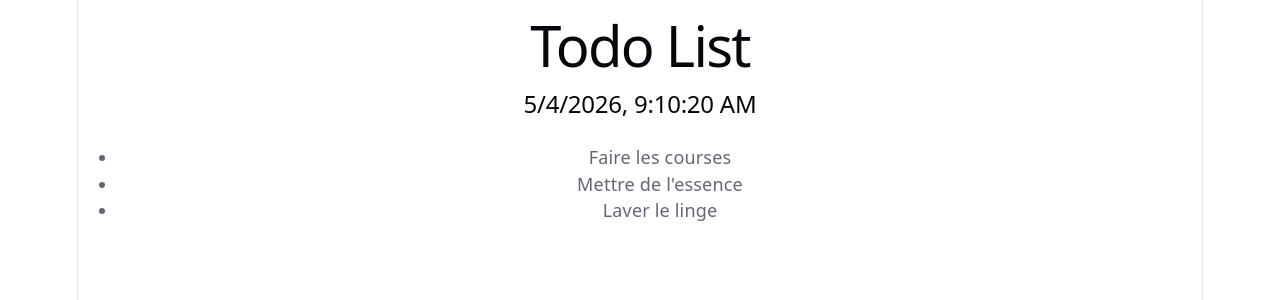
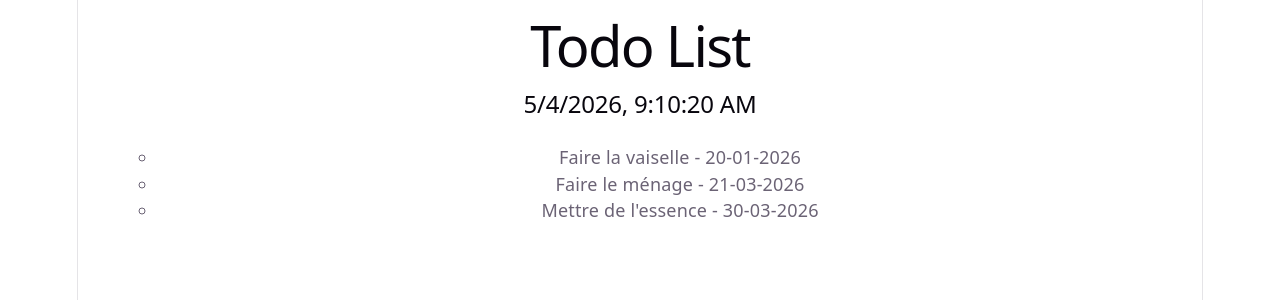
Before and after one commit to underfr/react-ex-1, a React (Vite) app: page / in a window 1280 px wide. Shown: the top 300 px of the page. Built offline with nearby package versions, Linux system fonts and the light colour scheme.

Commit message:
Feature: add Props to Todo component

```diff
--- a/src/App.jsx
+++ b/src/App.jsx
@@ -1,12 +1,10 @@
 import './App.css'
 
-function ToDo() {
+function ToDo({todo, date}) {
   return (
     <>
     <ul>
-      <li>Faire les courses</li>
-      <li>Mettre de l'essence</li>
-      <li>Laver le linge</li>
+      <li>{todo} - {date}</li>
     </ul>
     </>
   )
@@ -18,7 +16,11 @@ function App(){
     <>
     <h1>Todo List</h1>
     <h2>{DATE.toLocaleString()}</h2>
-    <ToDo />
+    <ul>
+      <ToDo todo={'Faire la vaiselle'} date={"20-01-2026"}/>
+      <ToDo todo={'Faire le ménage'} date={"21-03-2026"}/>
+      <ToDo todo={"Mettre de l'essence"} date={"30-03-2026"}/>
+    </ul>
     </>
   )
 }
```
